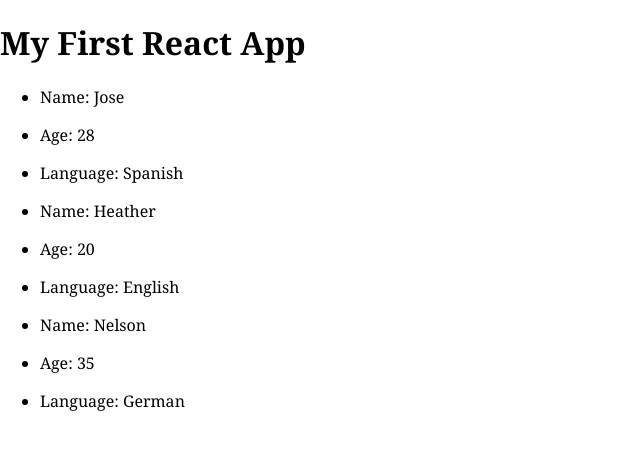
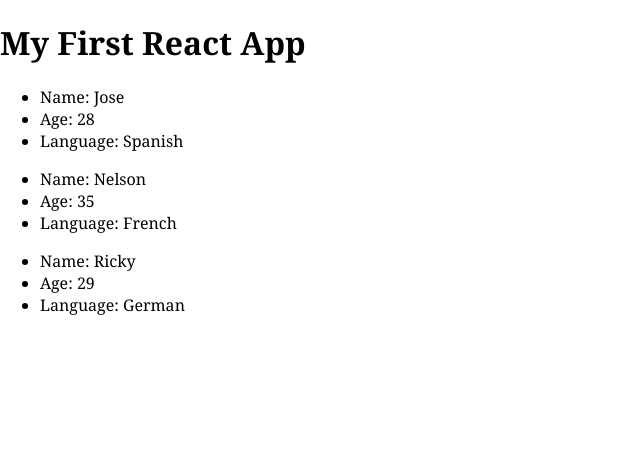
Before and after one commit to Exia01/React, a React (Create React App) app in the folder firstApp/client/: page / in a window 1280 px wide. Shown: the top 450 px of the page, without its empty margins (0-640 px from the left). Built offline with nearby package versions, Linux system fonts and the light colour scheme.

Commit message:
finished lessn 16

```diff
--- a/firstApp/client/src/App.js
+++ b/firstApp/client/src/App.js
@@ -15,8 +15,10 @@ class App extends Component {
          * */
         ninjas: [
             {name: 'Jose', age: 28, language: 'Spanish', id:1},
-            {name: 'Heather', age: 20, language: 'English', id:2},
-            {name: 'Nelson', age: 35, language: 'German', id:3},
+            {name: 'Jasmine', age: 17, language: 'English', id:2},
+            {name: 'Heather', age: 19, language: 'English', id:3},
+            {name: 'Nelson', age: 35, language: 'French', id:4},
+            {name: 'Ricky', age: 29, language: 'German', id:5},
         ]
     }
     render() {
--- a/firstApp/client/src/components/NinjasComponent/Ninjas.js
+++ b/firstApp/client/src/components/NinjasComponent/Ninjas.js
@@ -2,21 +2,37 @@ import React from 'react';
 
 /* We are changing this to a UI Container since there are no states, it is only related to UI */
 //we still need to pass the 'properties' ninja
- /*  'Destructuring' We extracted the properties from the props object; can be used wherever */
+/*  'Destructuring' We extracted the properties from the props object; can be used wherever */
 const Ninjas = ({ people }) => {
     /* Here we use map which creates a new element  */
+    //const peopleList = people.map(person => {
+    //console.log(person)
+    //if (person.age > 20) {
+    //    return (
+    //        <div className="ninja" key={person.id}>
+    //            <ul>
+    //                <li>Name: {person.name}</li>
+    //                <li><p>Age: {person.age}</p></li>
+    //                <li><p> Language: {person.language}</p></li>
+    //            </ul>
+    //        </div>
+    //    )
+    //} else {
+    //    return null
+    //}
+    /* This is an example of a ternary operator: leaner code */
     const peopleList = people.map(person => {
-        //console.log(person)
-        return (
+        return person.age > 20 ? (
             <div className="ninja" key={person.id}>
                 <ul>
                     <li>Name: {person.name}</li>
-                    <li><p>Age: {person.age}</p></li>
-                    <li><p> Language: {person.language}</p></li>
+                    <li>Age: {person.age}</li>
+                    <li> Language: {person.language}</li>
                 </ul>
             </div>
-        )
+        ) : null
     })
+
     return (
         <div className="ninja-list">
             {peopleList}
```
Also changed, not shown: 1 other file (tests, documents, lock files or other folders).
